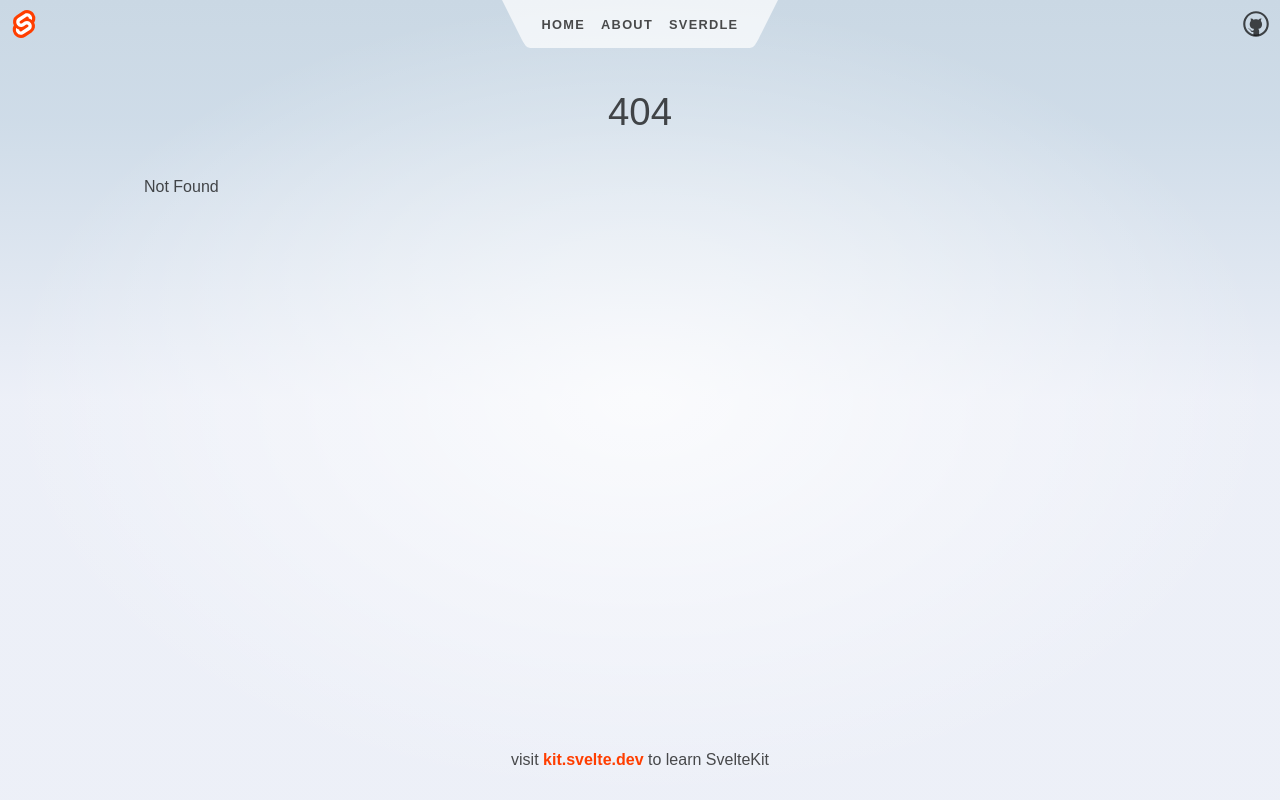
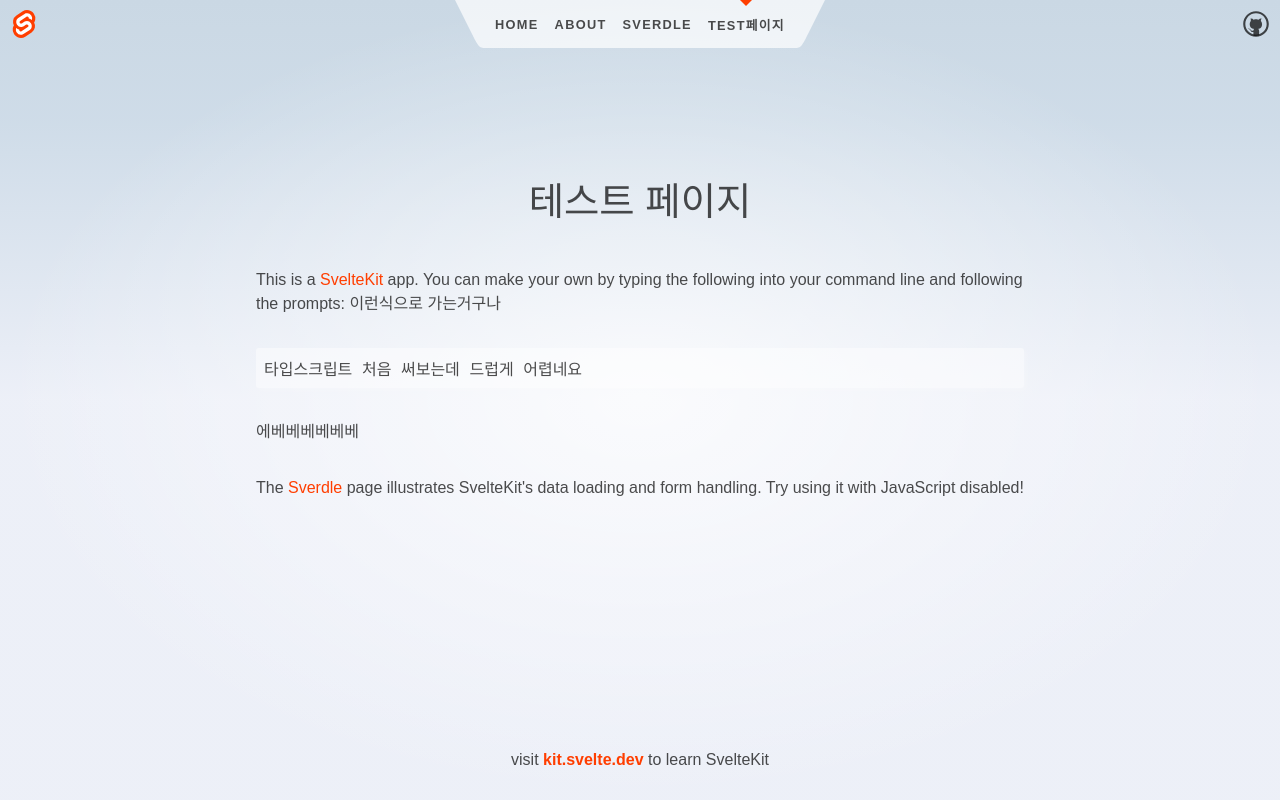
Before and after one commit to cheesu/svelteTest, a SvelteKit app: page /test in a window 1280 px wide. Before the commit this address had no page. Built offline with nearby package versions, Linux system fonts and the light colour scheme.

Commit message:
add test page

```diff
--- a/src/routes/Header.svelte
+++ b/src/routes/Header.svelte
@@ -24,6 +24,9 @@
 			</li>
 			<li aria-current={$page.url.pathname.startsWith('/sverdle') ? 'page' : undefined}>
 				<a href="/sverdle">Sverdle</a>
+			</li>
+			<li aria-current={$page.url.pathname.startsWith('/test') ? 'page' : undefined}>
+				<a href="/test">Test페이지</a>
 			</li>
 		</ul>
 		<svg viewBox="0 0 2 3" aria-hidden="true">
--- /dev/null
+++ b/src/routes/test/+page.svelte
@@ -0,0 +1,31 @@
+<svelte:head>
+	<title>About</title>
+	<meta name="description" content="About this app" />
+</svelte:head>
+
+<script>
+
+
+</script>
+
+<div class="text-column">
+	<h1>테스트 페이지</h1>
+
+	<p>
+		This is a <a href="https://kit.svelte.dev">SvelteKit</a> app. You can make your own by typing the
+		following into your command line and following the prompts:
+
+		이런식으로 가는거구나
+	</p>
+
+	<pre>타입스크립트 처음 써보는데 드럽게 어렵네요</pre>
+
+	<p>
+		에베베베베베베
+	</p>
+
+	<p>
+		The <a href="/sverdle">Sverdle</a> page illustrates SvelteKit's data loading and form handling. Try
+		using it with JavaScript disabled!
+	</p>
+</div>
```
Also changed, not shown: src/routes/test/+page.ts (added, +1 -0 lines).
